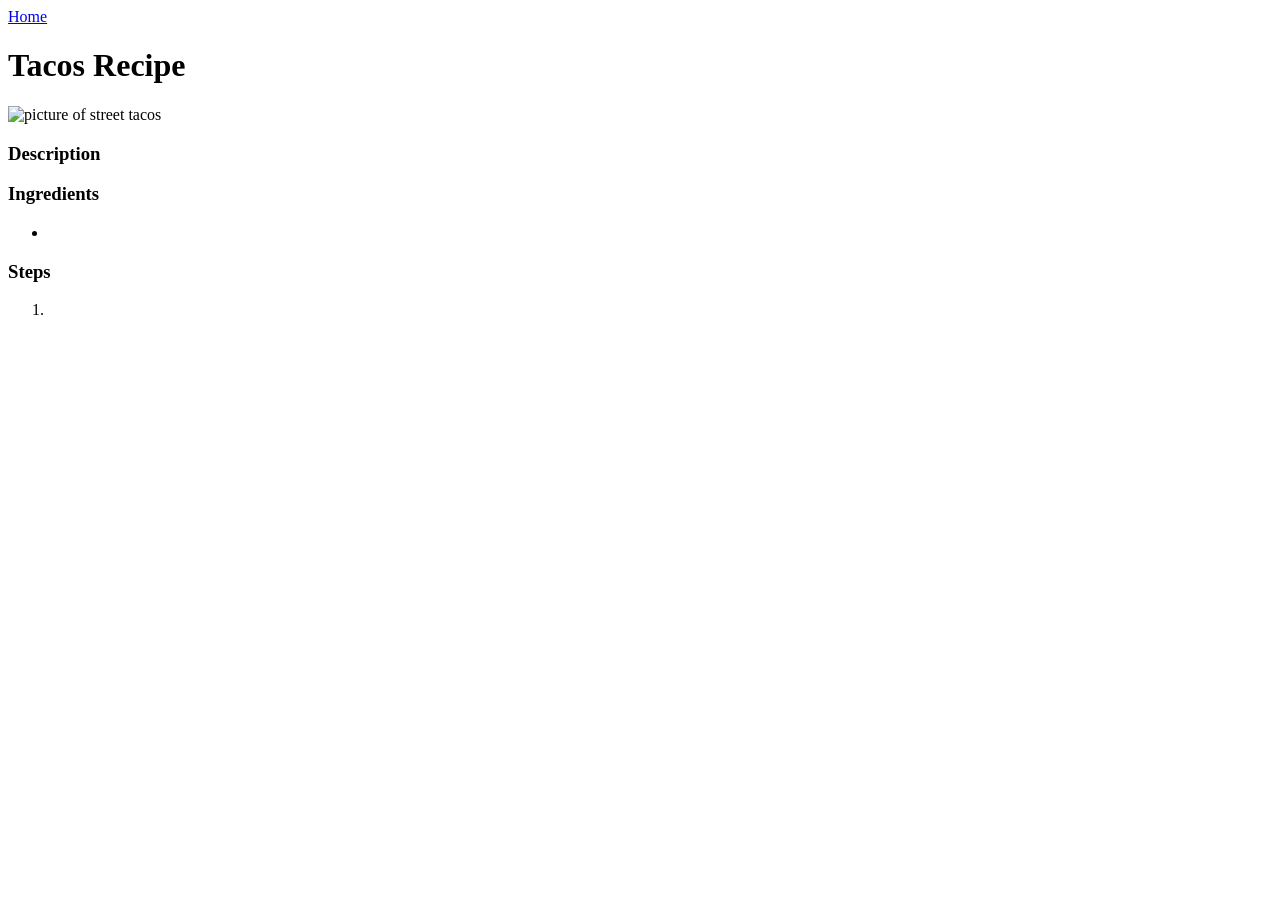
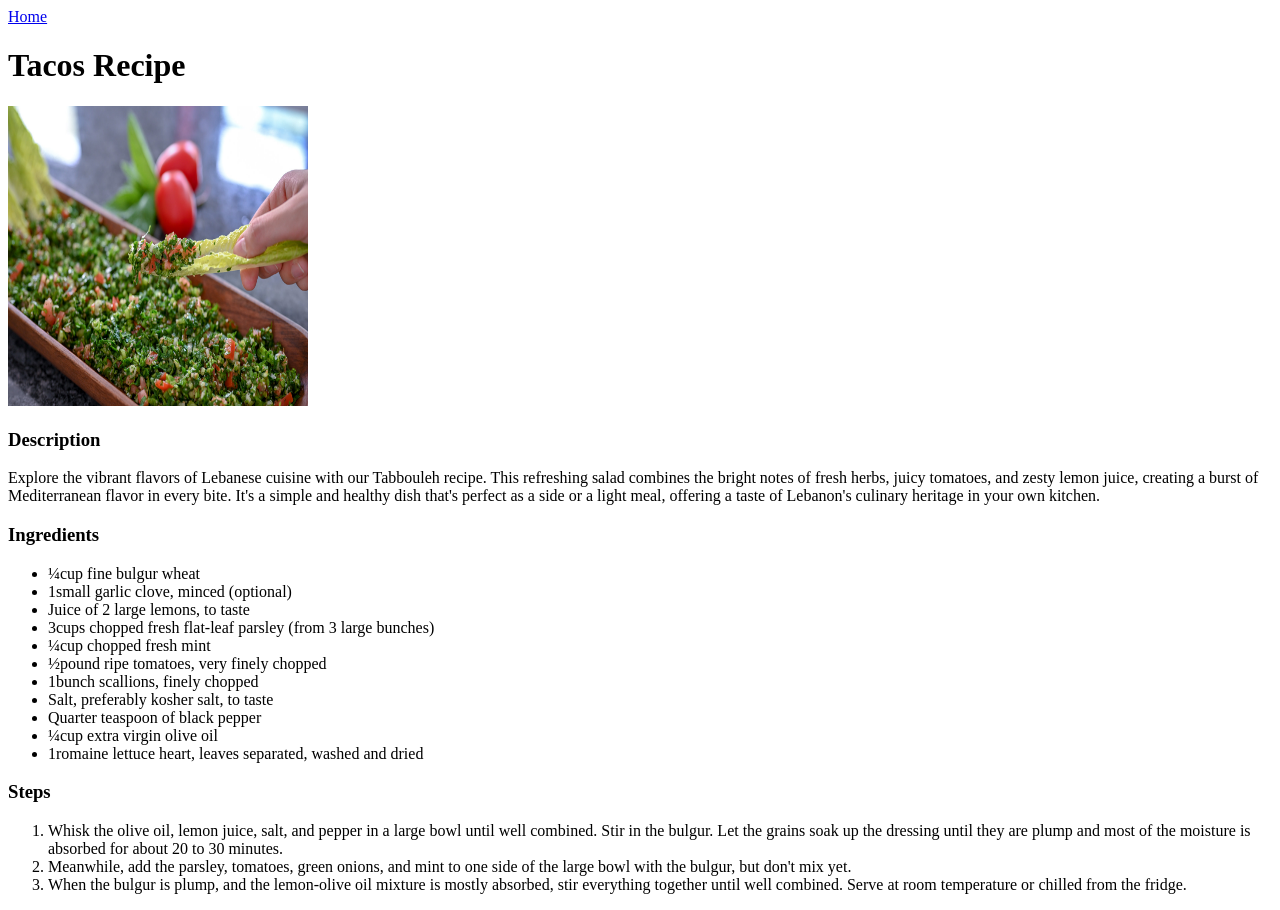
Before and after one commit to 3bbiss/odin-recipes, a plain HTML site: page recipes/tabbouleh.html in a window 1280 px wide. Before the commit the page ends 800 px from the top, so only its background shows below. Drawn offline with Linux system fonts and the light colour scheme.

Commit message:
Add description, ingredients, & steps 4 tabbouleh

```diff
--- a/recipes/tabbouleh.html
+++ b/recipes/tabbouleh.html
@@ -11,25 +11,54 @@
 
     <h1>Tacos Recipe</h1>
     <img
-      src=""
-      alt="picture of street tacos"
+      src="../images/tabbouleh.jpeg"
+      alt="picture of tabbouleh"
       width="300"
       height="300"
     />
 
     <h3>Description</h3>
     <p>
-
+      Explore the vibrant flavors of Lebanese cuisine with our Tabbouleh recipe.
+      This refreshing salad combines the bright notes of fresh herbs, juicy
+      tomatoes, and zesty lemon juice, creating a burst of Mediterranean flavor
+      in every bite. It's a simple and healthy dish that's perfect as a side or
+      a light meal, offering a taste of Lebanon's culinary heritage in your own
+      kitchen.
     </p>
 
     <h3>Ingredients</h3>
     <ul>
-      <li></li>
+      <li>¼cup fine bulgur wheat</li>
+      <li>1small garlic clove, minced (optional)</li>
+      <li>Juice of 2 large lemons, to taste</li>
+      <li>3cups chopped fresh flat-leaf parsley (from 3 large bunches)</li>
+      <li>¼cup chopped fresh mint</li>
+      <li>½pound ripe tomatoes, very finely chopped</li>
+      <li>1bunch scallions, finely chopped</li>
+      <li>Salt, preferably kosher salt, to taste</li>
+      <li>Quarter teaspoon of black pepper</li>
+      <li>¼cup extra virgin olive oil</li>
+      <li>1romaine lettuce heart, leaves separated, washed and dried</li>
     </ul>
 
     <h3>Steps</h3>
     <ol>
-      <li></li>
+      <li>
+        Whisk the olive oil, lemon juice, salt, and pepper in a large bowl until
+        well combined. Stir in the bulgur. Let the grains soak up the dressing
+        until they are plump and most of the moisture is absorbed for about 20
+        to 30 minutes.
+      </li>
+      <li>
+        Meanwhile, add the parsley, tomatoes, green onions, and mint to one side
+        of the large bowl with the bulgur, but don't mix yet.
+      </li>
+      <li>
+        When the bulgur is plump, and the lemon-olive oil mixture is mostly
+        absorbed, stir everything together until well combined. Serve at room
+        temperature or chilled from the fridge.
+      </li>
     </ol>
   </body>
 </html>
```
Also changed, not shown: index.html (+2 -4 lines), images/tabbouleh.jpeg (added).
